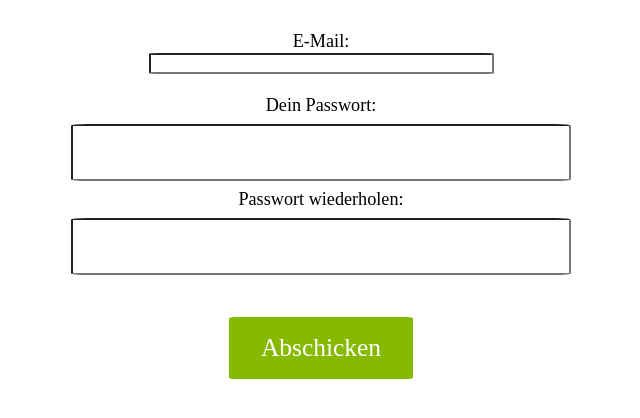
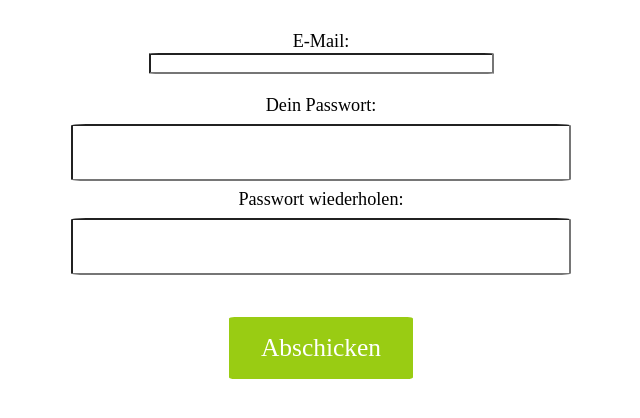
Before and after one commit to PoplarJH/Poplar, a PHP site: page /reg.php in a window 1280 px wide, with the pointer over the restyled element. Shown: the part 318-736 px from the top of the page, without its empty margins (324-964 px from the left). Run offline with PHP 8.4, Linux system fonts and the light colour scheme.

Commit message:
Update css.css

```diff
--- a/phpLoginTest/pic_css/css.css
+++ b/phpLoginTest/pic_css/css.css
@@ -390,3 +390,6 @@ form{
 
 
 }
+input[type=submit]:hover {
+    background-color: #99cc13;
+}
```
